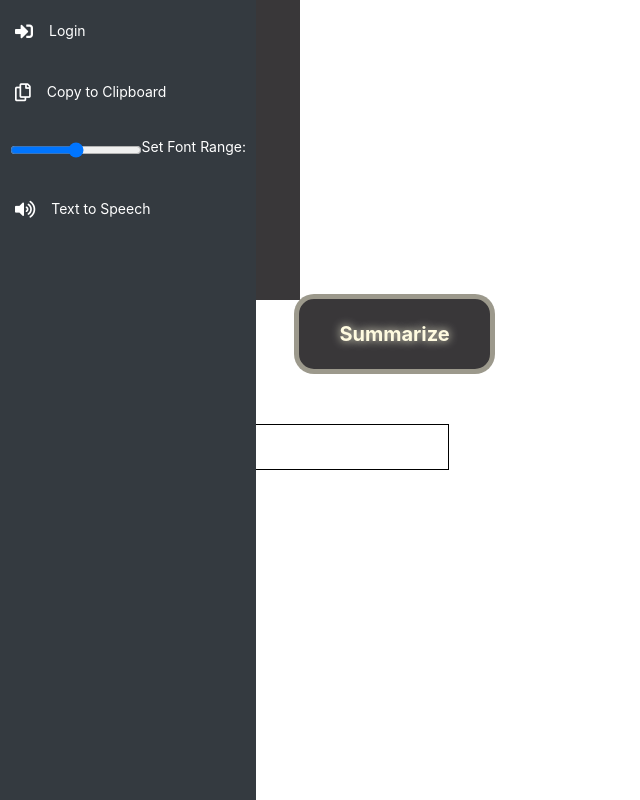
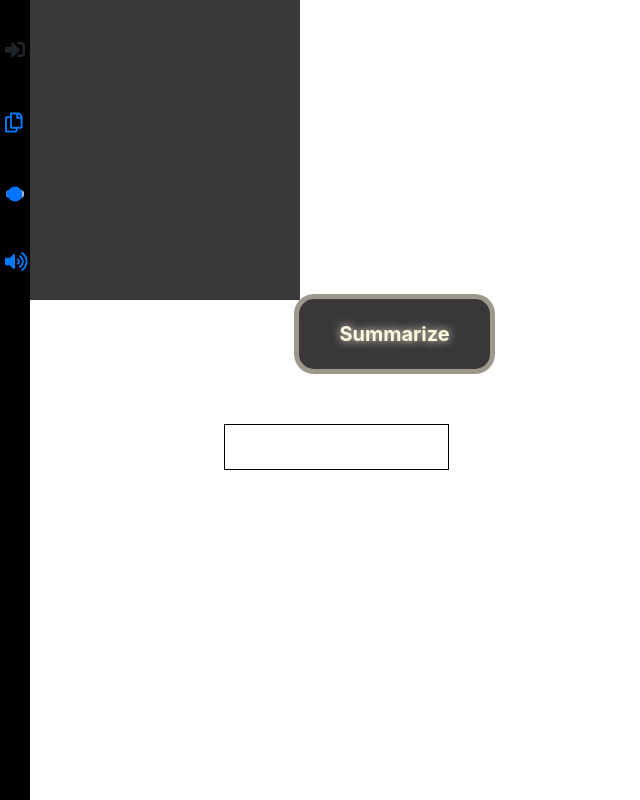
Before and after one commit to cdswpv/NoteWise, a website built with webpack: page popup.html in a window 1280 px wide. Shown: the whole page, without its empty margins (0-640 px from the left). Built offline with nearby package versions, Linux system fonts and the light colour scheme.

Commit message:
v1 sliding navbar
Definitely needs to be updated to look better but the major parts of the navbar are done

```diff
--- a/background.js
+++ b/background.js
@@ -105,7 +105,7 @@ chrome.runtime.onInstalled.addListener(() => {
     textSection = document.createElement('div');
     textSection.id = 'textSection';
     textSection.innerText = 'Waiting for response...';
-    textSection.style.cssText = 'padding: 10px;';
+    textSection.style.cssText = 'padding: 10px; color: white;';
 
     overlayDiv.appendChild(header);
     header.appendChild(title);
--- a/popup.css
+++ b/popup.css
@@ -52,88 +52,55 @@ body {
 
 }
 
-#x {
-    position: absolute;
-    background: none;
-    color: white;
-    top: 10px;
-    right: 10px;
-
-}
-
 #navbar {
-  width: 10%; /* Initial width as a percentage */
+  width: 30px;
   height: 100%;
-  position: fixed;
-  z-index: 1;
   top: 0;
   left: 0;
-  background-color: #343a40; /* Bootstrap dark background color */
-  overflow-x: hidden;
-  transition: width 0.5s;
-}
-
-#navbar:hover, #navbar.show {
-  width: 20%; /* Expanded width as a percentage */
-}
-
-#navbar ul {
-  padding: 0;
-  list-style: none;
-}
-
-#navbar a {
-  text-decoration: none;
-  font-size: 14px; /* Adjusted font size */
-  color: white;
-  display: flex;
-  align-items: center; /* Center items vertically in the container */
-  padding: 10px; /* Adjusted padding */
-  transition: 0.3s;
-  white-space: nowrap; /* Prevent text from wrapping */
+  position: fixed;
+  background-color: black;
+  overflow: hidden;
+  transition: width .3s ease;
 }
 #navbar ul li {
   text-decoration: none;
-  font-size: 14px; /* Adjusted font size */
-  color: white;
-  display: flex;
-  align-items: center; /* Center items vertically in the container */
-  padding: 10px; /* Adjusted padding */
-  transition: 0.3s;
-  white-space: nowrap; /* Prevent text from wrapping */
+  list-style-type: none;
+  padding-bottom: 10px;
+  margin-left: 0px;
 }
 
-#navbar a i {
-  font-size: 18px; /* Adjusted icon size */
-  margin-right: 8px; /* Adjusted margin */
+.label {
+  text-decoration: none;
+  list-style: none;
+  font-size: 20px;
+  display: flex;
+  align-items: center;
+  padding: 10px;
+  transition: 0.3s;
+  white-space: nowrap;
+  position: absolute;
+  width: 80px;
+  left: 0;
   margin-left: -5px;
-  padding-left: 0px;
+  color: transparent;
+  user-select: none;
+  transition: color 0.3s ease, user-select 0.3s ease;
 }
 
-#navbar a .label {
-  display: none; /* Initially hide labels */
-  margin-left: 8px; /* Adjusted margin */
+.icon {
+  font-size: 20px;
+  text-decoration: none;
+  list-style: none;
+  margin-top: 30px;
+  margin-left: -35px;
 }
-
-#navbar:hover a .label {
-  display: inline; /* Show labels on hover */
+#fontrange {
+  width: 20px;
+  margin-top: 30px;
+  margin-left: -35px;
 }
-
-#navbar a:hover {
-  color: #f1f1f1;
-}
-
-#openNav {
-  position: absolute;
-  background: none;
-  color: white;
-  top: 45%;
-  left: 10px;
-}
-
-#customRange1 {
-  width: 80%; /* Adjusted width as a percentage */
-  margin: 10px 0; /* Added margin for spacing */
+a:hover {
+  text-decoration: none;
 }
 
 #summary {
@@ -159,6 +126,8 @@ body {
   transition: opacity 0.2 ease;
 }
 
+
+/*#region Animation CSS*/
 .lds-grid {
   display: none;
   position: absolute;
@@ -228,3 +197,4 @@ body {
     opacity: 0.5;
   }
 }
+/*#endregion*/
--- a/popup.html
+++ b/popup.html
@@ -13,32 +13,27 @@
 
   <div id="main">
     <button id="myButton">Summarize</button>
-    <label id="openNav">|||</label>
     <div id="menu">
       <p id = "summary"> </p>
     </div>
     <div id="navbar">
       <ul>
-        <li>
-          <a href="#" id="Login"><i class="fas fa-sign-in-alt"></i> <span class="label">Login</span></a>
-        </li>
-        <li>
-          <a href="#" id="copyButton"><i class="far fa-copy"></i> <span class="label">Copy to Clipboard</span></a>
-        </li>
-        <li>
-          <!-- Swapped the label and input to have the range before the text -->
-          <input type="range" class="form-control-range" id="customRange1">
-          <label for="customRange1">Set Font Range:</label>
-        </li>
-        <li>
-          <a href="#" id="ttsButton"><i class="fas fa-volume-up"></i> <span class="label">Text to Speech</span></a>
-        </li>
+
+        <li><span class="label">Login</span></li>
+        <li><a href="#" id="Login"></a><i class="fas fa-sign-in-alt icon"></i></a></li>
+
+        <li><span class="label">Copy</span></li>
+        <li><a href="#" id="copyButton"><i class="far fa-copy icon"></i></a></li>
+
+        <li><label for="text-size" class="label">Font Size</label></li>
+        <li><input type="range" class="form-control-range" id="fontrange"></li>
+
+        <li><span class="label">TTS</span></li>
+        <li><a href="#" id="ttsButton"><i class="fas fa-volume-up icon"></i></a></li>
+
       </ul>
     </div>
   </div>
-  <script src="https://code.jquery.com/jquery-3.3.1.slim.min.js"></script>
-  <script src="https://cdnjs.cloudflare.com/ajax/libs/popper.js/1.14.7/umd/popper.min.js"></script>
-  <script src="https://stackpath.bootstrapcdn.com/bootstrap/4.3.1/js/bootstrap.min.js"></script>
 
   <script type="module" src="dist/content.bundle.js"></script>
   <script type="module" src="dist/background.bundle.js"></script>
```
Also changed, not shown: content.js (+36 -57 lines), dist/background.bundle.js, dist/content.bundle.js, manifest.json, 3 other files.
